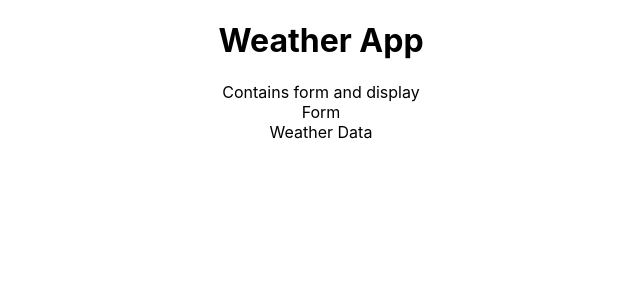
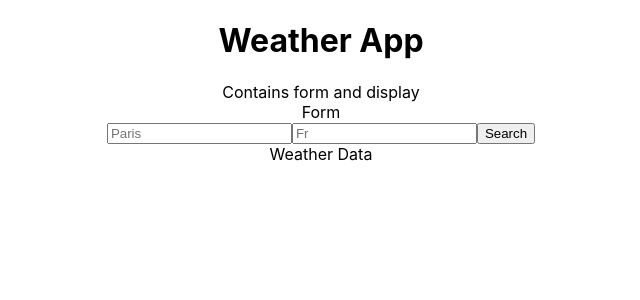
Before and after one commit to tholmes59/weather-forecast-app, a React (Create React App) app: page / in a window 1280 px wide. Shown: the top 300 px of the page, without its empty margins (319-959 px from the left). Built offline with nearby package versions, Linux system fonts and the light colour scheme.

Commit message:
create form to enter city and country on search form

```diff
--- a/src/components/SearchForm.js
+++ b/src/components/SearchForm.js
@@ -1,11 +1,17 @@
 import React from 'react';
 
 
-const SearchForm = () => {
+const SearchForm = (props) => {
+
 
         return(
             <div>
                 Form
+                <form onSubmit={props.getWeatherInfo}>
+                    <input type='text' placeholder="Paris" name='city' />
+                    <input type="text" placeholder='Fr' name="country" />
+                    <input value="Search" type="submit" />
+                </form>
             </div>
         )
 }
```
